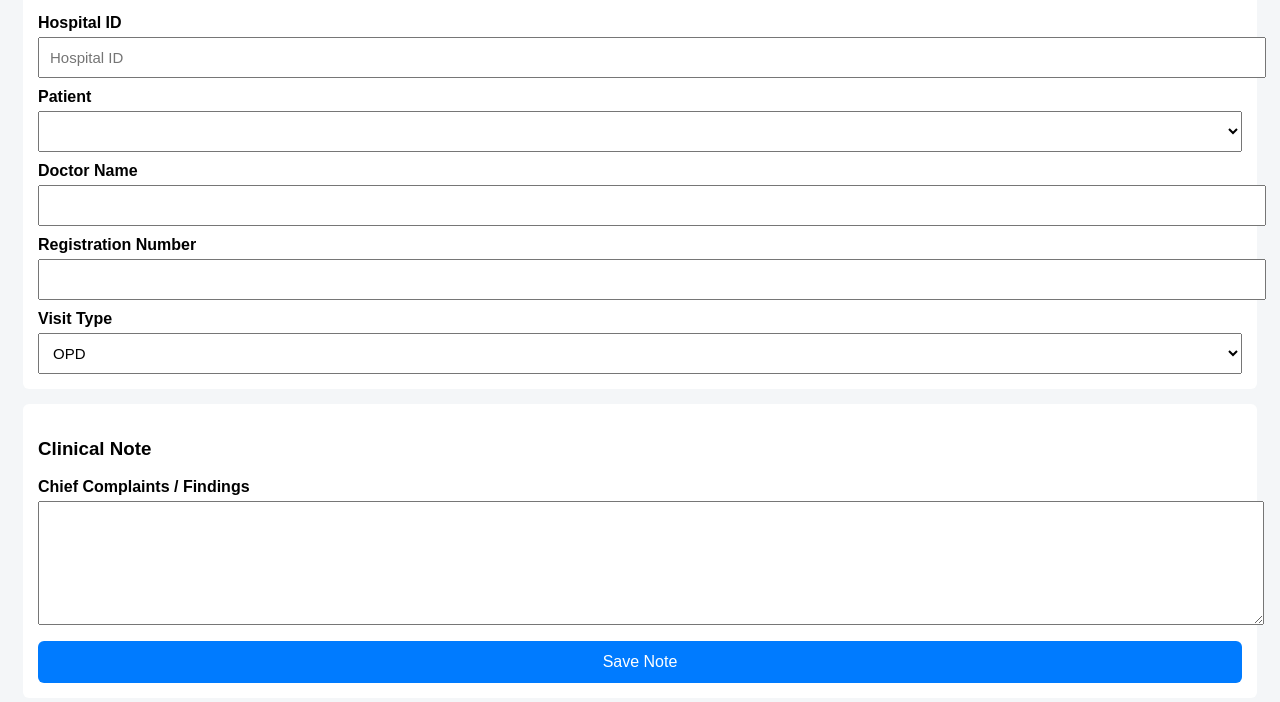
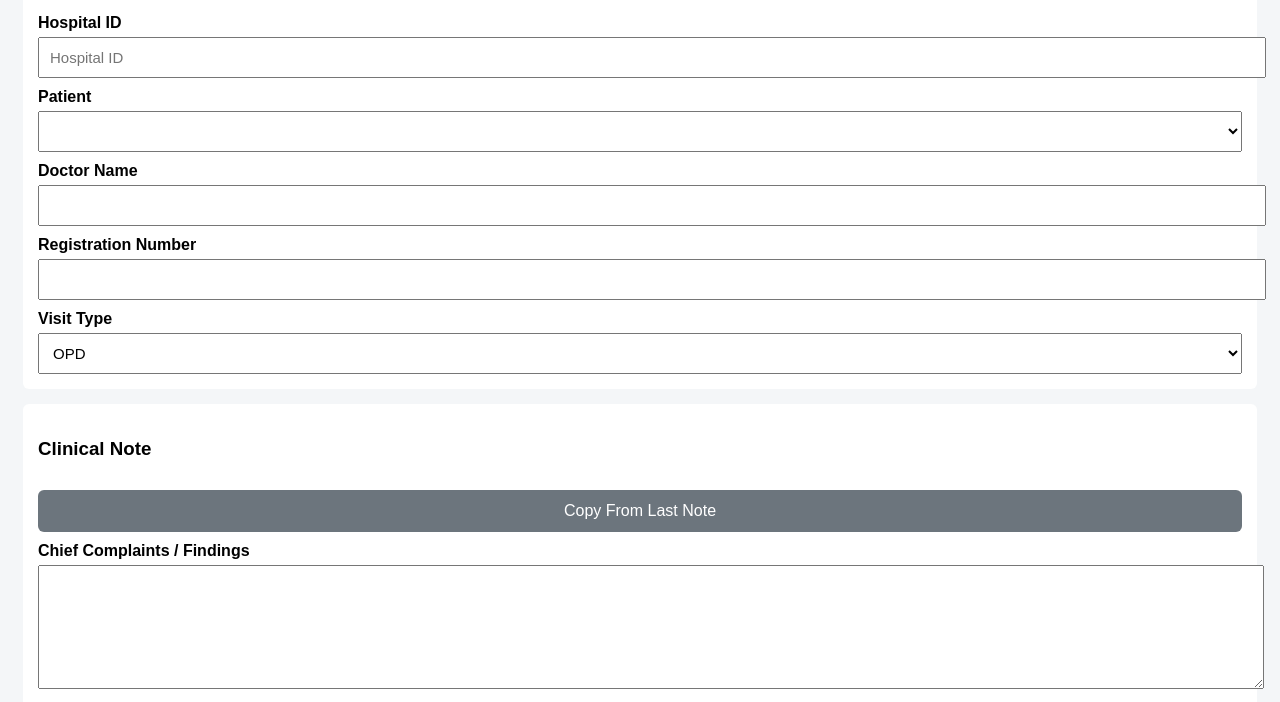
Before and after one commit to janswasthyaseva/jss, a plain HTML site: page doctor.html in a window 1280 px wide. Shown: the part 92-794 px from the top of the page. Drawn offline with Linux system fonts and the light colour scheme.

Commit message:
Update doctor.html

```diff
--- a/doctor.html
+++ b/doctor.html
@@ -21,6 +21,9 @@
       border:none;
       border-radius:6px;
       font-size:16px;
+    }
+    .secondary {
+      background:#6c757d;
     }
     .note {
       border-left:4px solid #007bff;
@@ -59,6 +62,10 @@
 <div class="card">
   <h3>Clinical Note</h3>
 
+  <button class="secondary" onclick="copyLastNote()">
+    Copy From Last Note
+  </button>
+
   <label>Chief Complaints / Findings</label>
   <textarea id="noteContent" rows="6"></textarea>
 
@@ -71,13 +78,16 @@
 </div>
 
 <script>
-const WEBAPP_URL = "https://script.google.com/macros/s/AKfycbx_gAByhgJTy9k7KcS983n3vWpoeI2w-QTj0Uq9xZqaCNbWZsUeyX6UngNdL-5L6XJX/exec";
+const WEBAPP_URL =
+  "https://script.google.com/macros/s/AKfycbx_gAByhgJTy9k7KcS983n3vWpoeI2w-QTj0Uq9xZqaCNbWZsUeyX6UngNdL-5L6XJX/exec";
 
 /* ================= LOAD PATIENTS ================= */
 async function loadPatients() {
   if (!hid.value) return;
 
-  const res = await fetch(`${WEBAPP_URL}?action=ADMIN_PATIENTS&hospital_id=${hid.value}`);
+  const res = await fetch(
+    `${WEBAPP_URL}?action=ADMIN_PATIENTS&hospital_id=${hid.value}`
+  );
   const data = await res.json();
 
   patientSelect.innerHTML = "";
@@ -108,11 +118,34 @@ async function loadNotes() {
     const div = document.createElement("div");
     div.className = "note";
     div.innerHTML = `
-      <div class="small">${n.time} | ${n.doctor} (${n.type})</div>
+      <div class="small">
+        ${n.time} | ${n.doctor} (${n.type})
+      </div>
       <div>${n.content}</div>
     `;
     notes.appendChild(div);
   });
+}
+
+/* ================= COPY LAST NOTE ================= */
+async function copyLastNote() {
+  if (!patientSelect.value) {
+    alert("Select a patient first");
+    return;
+  }
+
+  const res = await fetch(
+    `${WEBAPP_URL}?action=DOCTOR_GET_NOTES&patient_id=${patientSelect.value}`
+  );
+  const data = await res.json();
+
+  if (!data || data.length === 0) {
+    alert("No previous note found");
+    return;
+  }
+
+  const last = data[data.length - 1];
+  noteContent.value = last.content;
 }
 
 /* ================= SAVE NOTE ================= */
```
